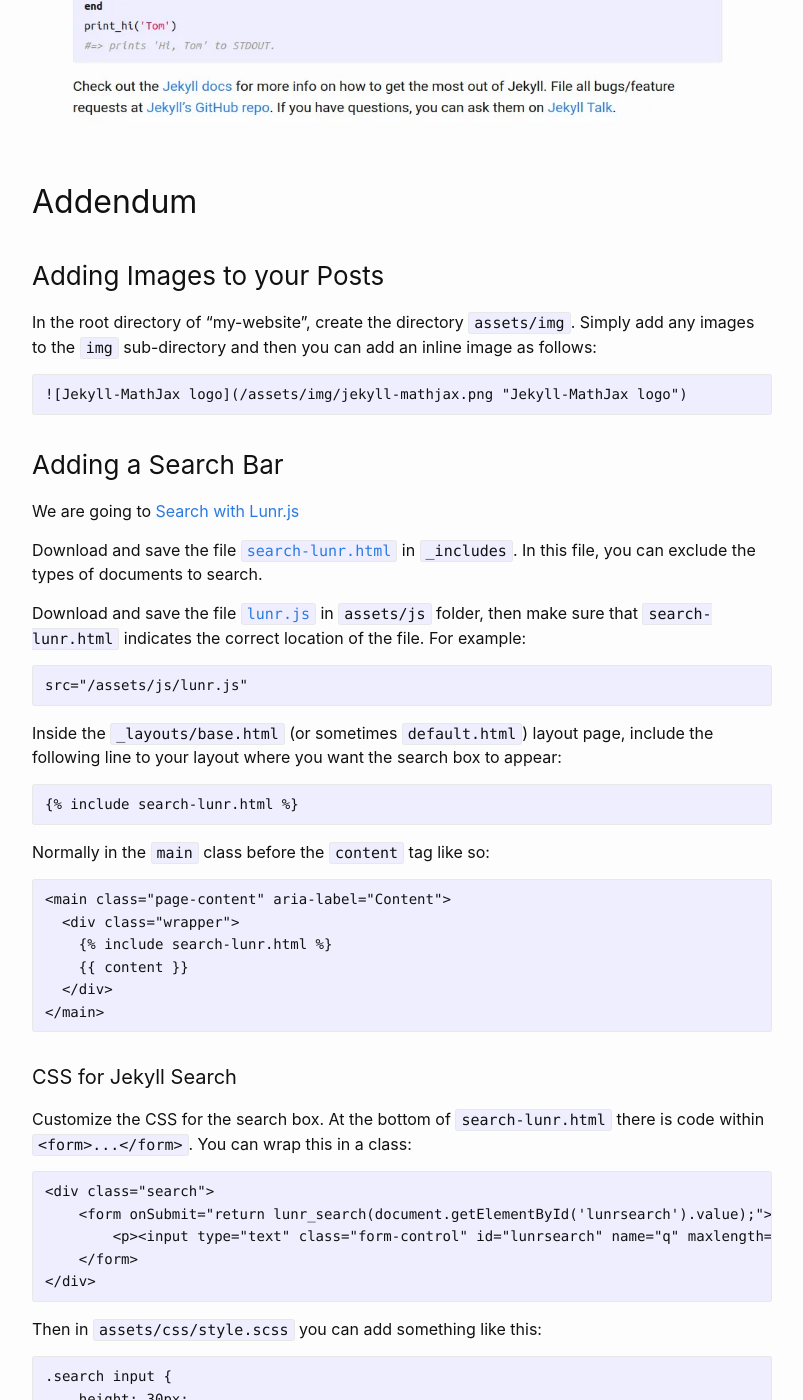
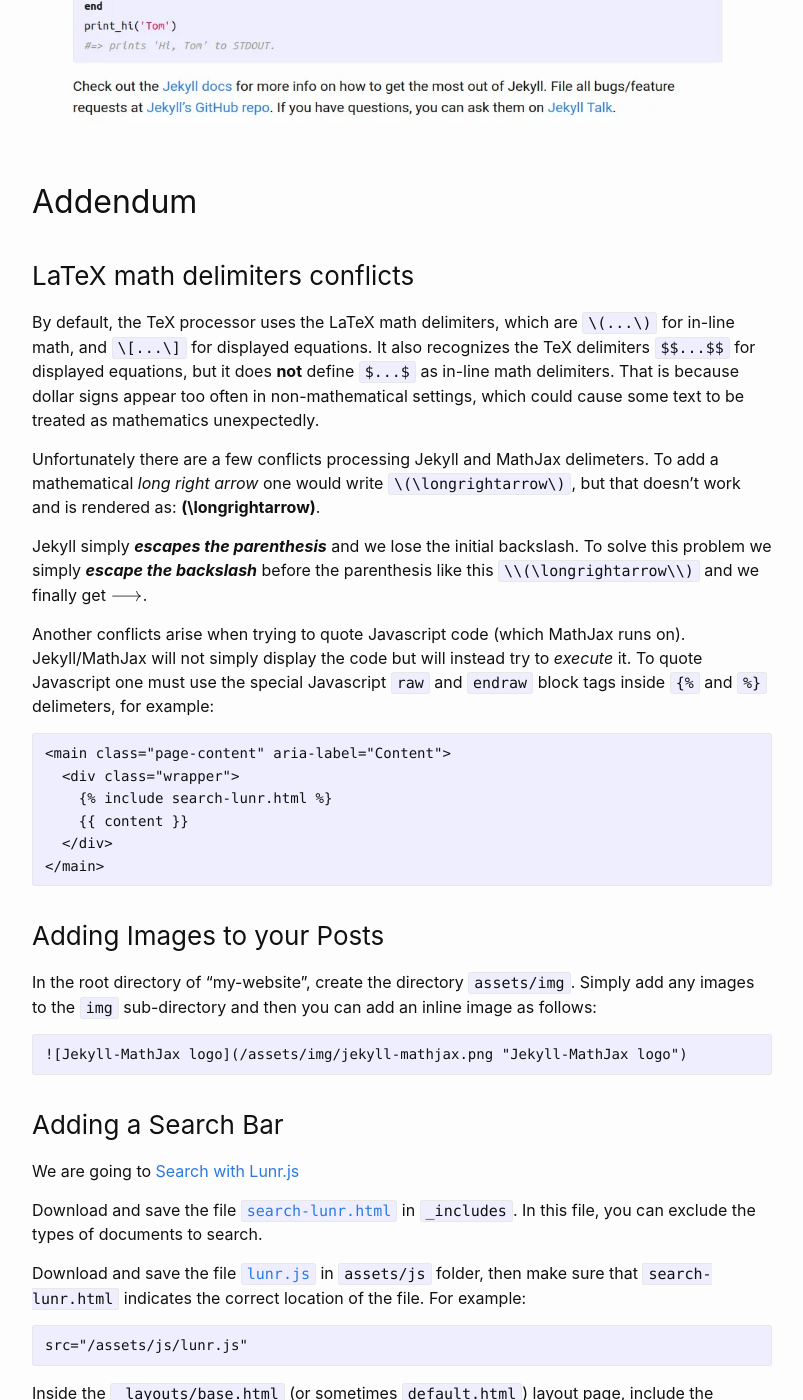
Before and after one commit to ekbann/ekbann.github.io, a Jekyll site: the page built from _posts/2024-01-18-github-jekyll-mathjax.md, in a window 1280 px wide and 1400 px high, scrolled down 5290 px. Shown: the whole window, without its empty margins (238-1041 px from the left). Built offline with Jekyll 4.4.1, drawn with Linux system fonts in a browser that asks for light colours.

Commit message:
Fixed escape and raw characters

````diff
--- a/_posts/2024-01-18-github-jekyll-mathjax.md
+++ b/_posts/2024-01-18-github-jekyll-mathjax.md
@@ -161,6 +161,25 @@ Finally, just push all the file to your repository, and your personal mathematic
 
 ## Addendum
 
+### LaTeX math delimiters conflicts
+
+By default, the TeX processor uses the LaTeX math delimiters, which are `\(...\)` for in-line math, and `\[...\]` for displayed equations. It also recognizes the TeX delimiters `$$...$$` for displayed equations, but it does **not** define `$...$` as in-line math delimiters. That is because dollar signs appear too often in non-mathematical settings, which could cause some text to be treated as mathematics unexpectedly.
+
+Unfortunately there are a few conflicts processing Jekyll and MathJax delimeters. To add a mathematical *long right arrow* one would write `\(\longrightarrow\)`, but that doesn't work and is rendered as: **\(\longrightarrow\)**.
+
+Jekyll simply ***escapes the parenthesis*** and we lose the initial backslash. To solve this problem we simply ***escape the backslash*** before the parenthesis like this `\\(\longrightarrow\\)` and we finally get \\(\longrightarrow\\).
+
+Another conflicts arise when trying to quote Javascript code (which MathJax runs on). Jekyll/MathJax will not simply display the code but will instead try to *execute* it. To quote Javascript one must use the special Javascript `raw` and `endraw` block tags inside `{% raw %}{%{% endraw %}` and `{% raw %}%}{% endraw %}` delimeters, for example:
+
+```
+{% raw %}<main class="page-content" aria-label="Content">
+  <div class="wrapper">
+    {% include search-lunr.html %}
+    {{ content }}
+  </div>
+</main>{% endraw %}
+```
+
 ### Adding Images to your Posts
 
 In the root directory of "my-website", create the directory `assets/img`. Simply add any images to the `img` sub-directory and then you can add an inline image as follows:
````
